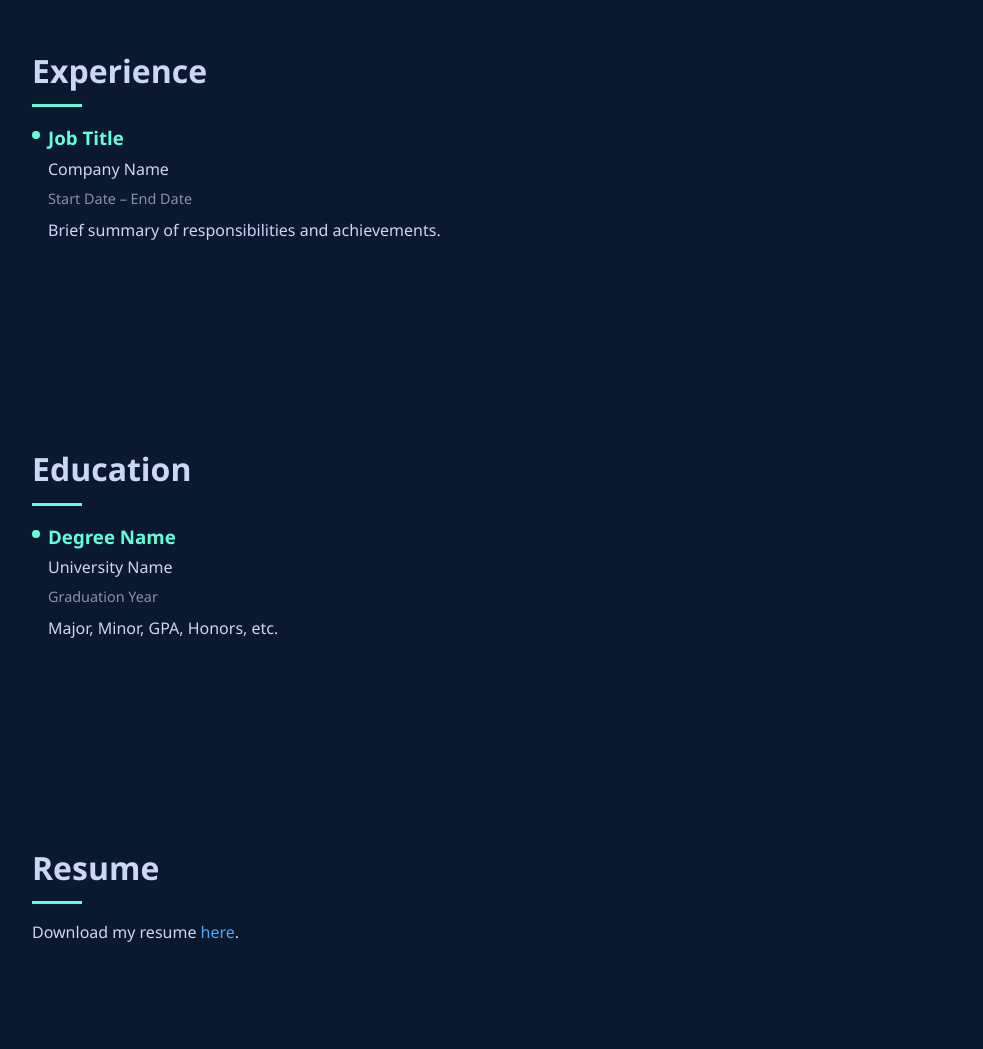
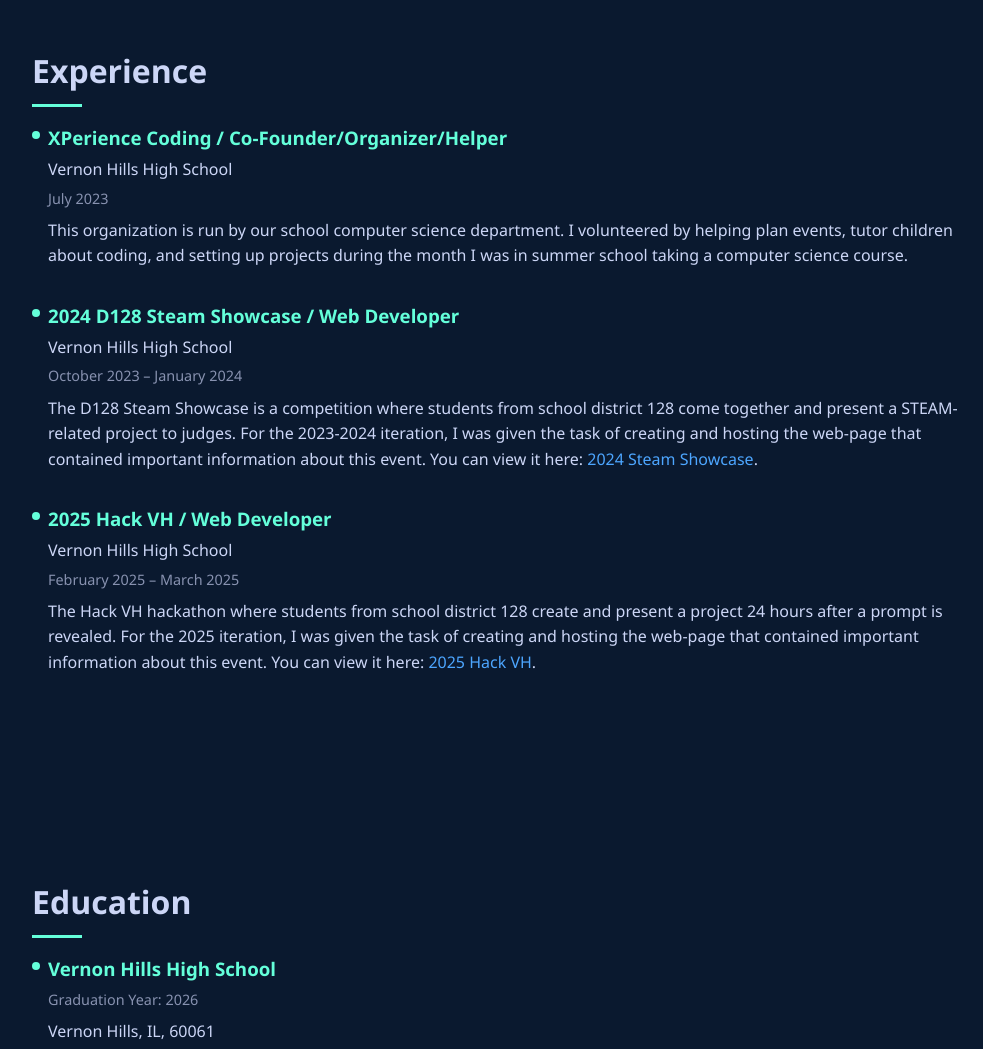
Before and after one commit to pbansal426/pbansal426.github.io, a plain HTML site: page index.html in a window 1280 px wide. Shown: the part 3280-4329 px from the top of the page, without its empty margins (128-1111 px from the left). Drawn offline with nearby package versions, Linux system fonts and the light colour scheme.

Commit message:
updated skills icons, experiences, and vhhs for education

```diff
--- a/index.html
+++ b/index.html
@@ -338,14 +338,30 @@
     <section id="experience" class="section experience" data-aos="fade-up">
       <h2>Experience</h2>
       <div class="timeline">
-        <!-- Repeat for each role -->
         <div class="timeline-item">
-          <h3>Job Title</h3>
-          <h4>Company Name</h4>
-          <p class="timeline-date">Start Date – End Date</p>
-          <p>Brief summary of responsibilities and achievements.</p>
+          <h3>XPerience Coding / Co-Founder/Organizer/Helper</h3>
+          <h4>Vernon Hills High School</h4>
+          <p class="timeline-date">July 2023</p>
+          <p>
+            This organization is run by our school computer science department. I volunteered by helping plan events, tutor children about coding, and setting up projects during the month I was in summer school taking a computer science course.
+          </p>
         </div>
-        <!-- … -->
+        <div class="timeline-item">
+          <h3>2024 D128 Steam Showcase / Web Developer</h3>
+          <h4>Vernon Hills High School</h4>
+          <p class="timeline-date">October 2023 – January 2024</p>
+          <p>
+            The D128 Steam Showcase is a competition where students from school district 128 come together and present a STEAM-related project to judges. For the 2023-2024 iteration, I was given the task of creating and hosting the web-page that contained important information about this event. You can view it here: <a href="https://vernonhillscs.github.io/steam2024/" target="_blank">2024 Steam Showcase</a>.
+          </p>
+        </div>
+        <div class="timeline-item">
+          <h3>2025 Hack VH / Web Developer</h3>
+          <h4>Vernon Hills High School</h4>
+          <p class="timeline-date">February 2025 – March 2025</p>
+          <p>
+            The Hack VH hackathon where students from school district 128 create and present a project 24 hours after a prompt is revealed. For the 2025 iteration, I was given the task of creating and hosting the web-page that contained important information about this event. You can view it here: <a href="https://vernonhillscs.github.io/hackvh2025/" target="_blank">2025 Hack VH</a>.
+          </p>
+        </div>
       </div>
     </section>
 
@@ -354,11 +370,17 @@
       <h2>Education</h2>
       <div class="timeline">
         <div class="timeline-item">
+
+          <h3>Vernon Hills High School</h3>
+          <p class="timeline-date">Graduation Year: 2026</p>
+          <p>Vernon Hills, IL, 60061</p>
+        </div>
+        <!-- <div class="timeline-item">
           <h3>Degree Name</h3>
           <h4>University Name</h4>
           <p class="timeline-date">Graduation Year</p>
           <p>Major, Minor, GPA, Honors, etc.</p>
-        </div>
+        </div> -->
       </div>
     </section>
     <section id="resume" class="section">
--- a/styles.css
+++ b/styles.css
@@ -426,17 +426,20 @@
 }
 
 .skills-icons li img {
-  filter: brightness(0) invert(1);
+  filter: brightness(0) invert(1); */
   transition: filter 0.3s ease, transform 0.3s ease;
+  opacity: 0.6;
 }
 .skills-icons li:hover {
   color: #fff; /* stays white */
+
   transform: translateY(-4px);
 }
 
 .skills-icons li:hover img {
   filter: brightness(0) invert(1); /* stays white */
   transform: scale(1.1);
+  opacity: 1;
 }
 
 .custom-icon {
```
Also changed, not shown: 1 other file.
